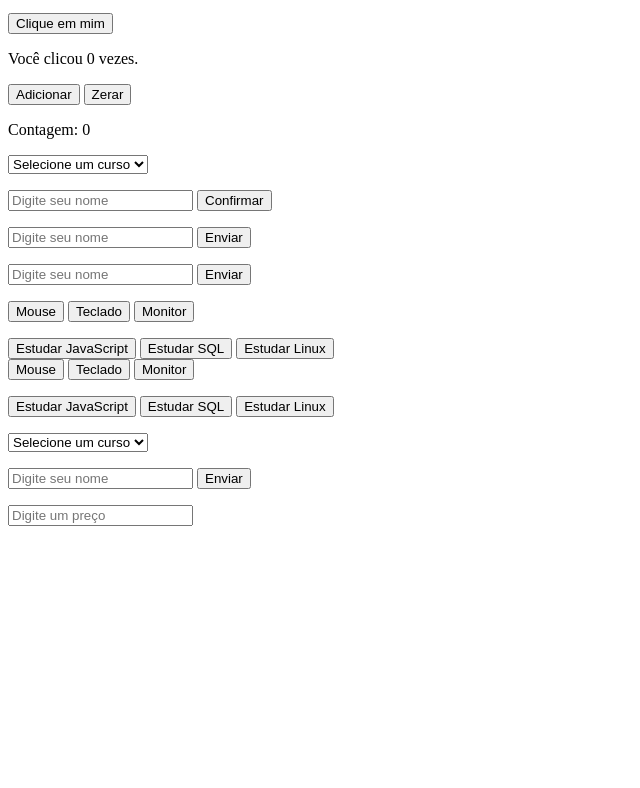
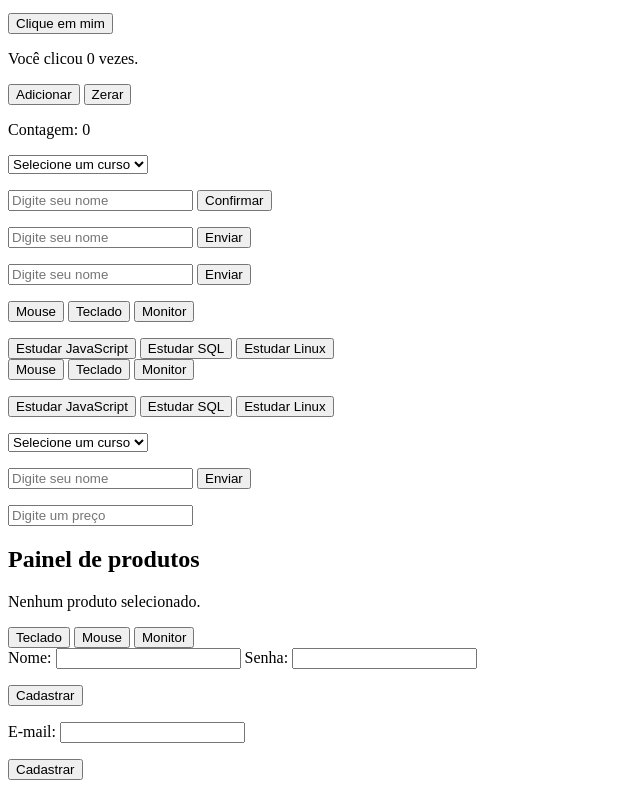
Before and after one commit to tymotty/JAVASCRIPT, a plain HTML site: page DESAFIOS JS/DOM/index.html in a window 1280 px wide. Shown: the part 1639-2427 px from the top of the page, without its empty margins (0-640 px from the left). Before the commit the page ends 2181 px from the top, so only its background shows below. Drawn offline with Linux system fonts and the light colour scheme.

Commit message:
Questao js

```diff
--- a/DESAFIOS JS/DOM/index.html
+++ b/DESAFIOS JS/DOM/index.html
@@ -217,7 +217,38 @@
 
 <input id="preco" type="number" placeholder="Digite um preço">
 <p id="resultado"></p>
+<h2 id="titulo">Painel de produtos</h2>
 
+<p id="descricao">Nenhum produto selecionado.</p>
+
+<button class="produto">Teclado</button>
+<button class="produto">Mouse</button>
+<button class="produto">Monitor</button>
+
+<form id="formularioCadastro">
+    <label for="nome">Nome:</label>
+    <input type="text" id="nome" required>
+
+    <label for="senha">Senha:</label>
+    <input type="password" id="senha" required>
+
+    <p id="mensagemSenha"></p>
+
+    <button type="submit">Cadastrar</button>
+</form>
+
+<p id="resultado"></p>
+
+
+
+<form id="formulario">
+    <label for="email">E-mail:</label>
+    <input id="email" type="email" required>
+
+    <p id="mensagem"></p>
+
+    <button type="submit">Cadastrar</button>
+</form>
 </body>
 
 </html>
--- a/DESAFIOS JS/DOM/js.js
+++ b/DESAFIOS JS/DOM/js.js
@@ -528,3 +528,7 @@ nome9.addEventListener("input", function(event){
         resultado15.textContent ="Nome invalido"
     }
 })
+
+
+const titulo2 = document.querySelector("#titulo")
+const descricao = document.querySelector("#")
```
